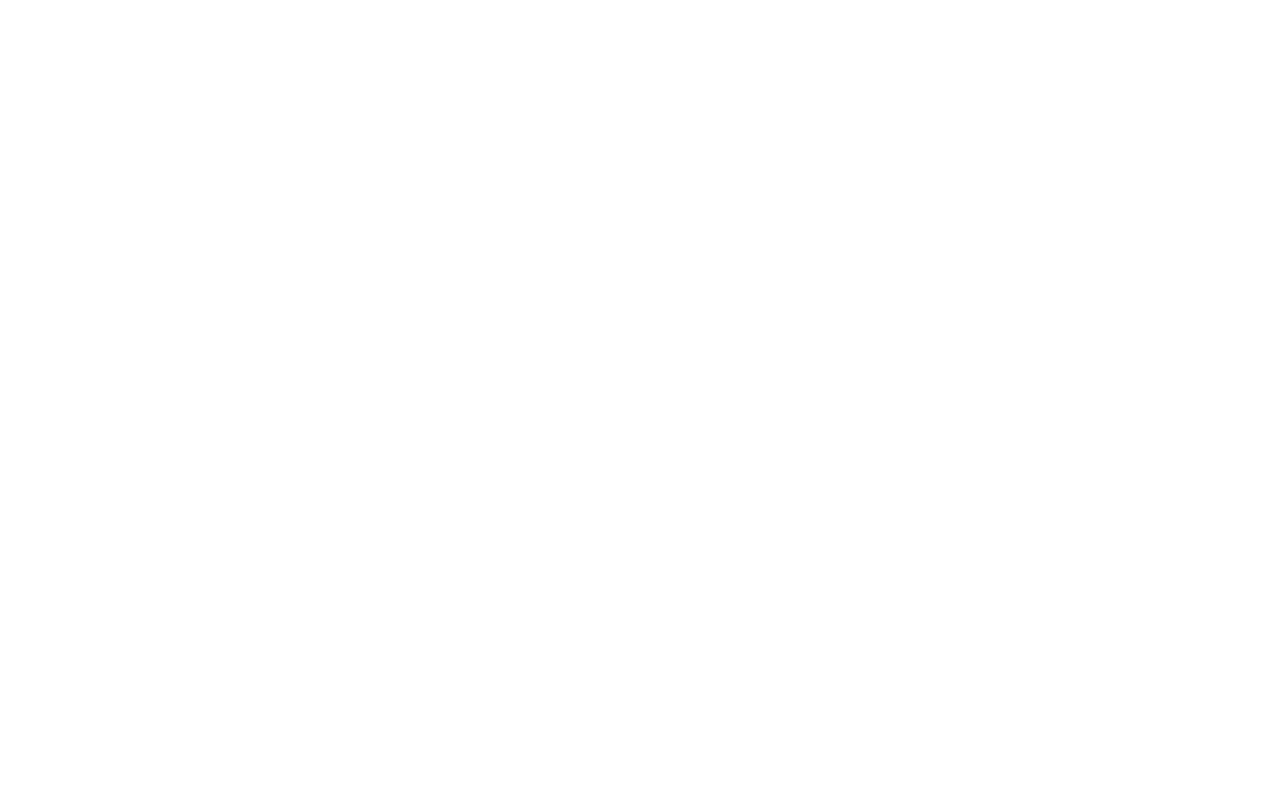
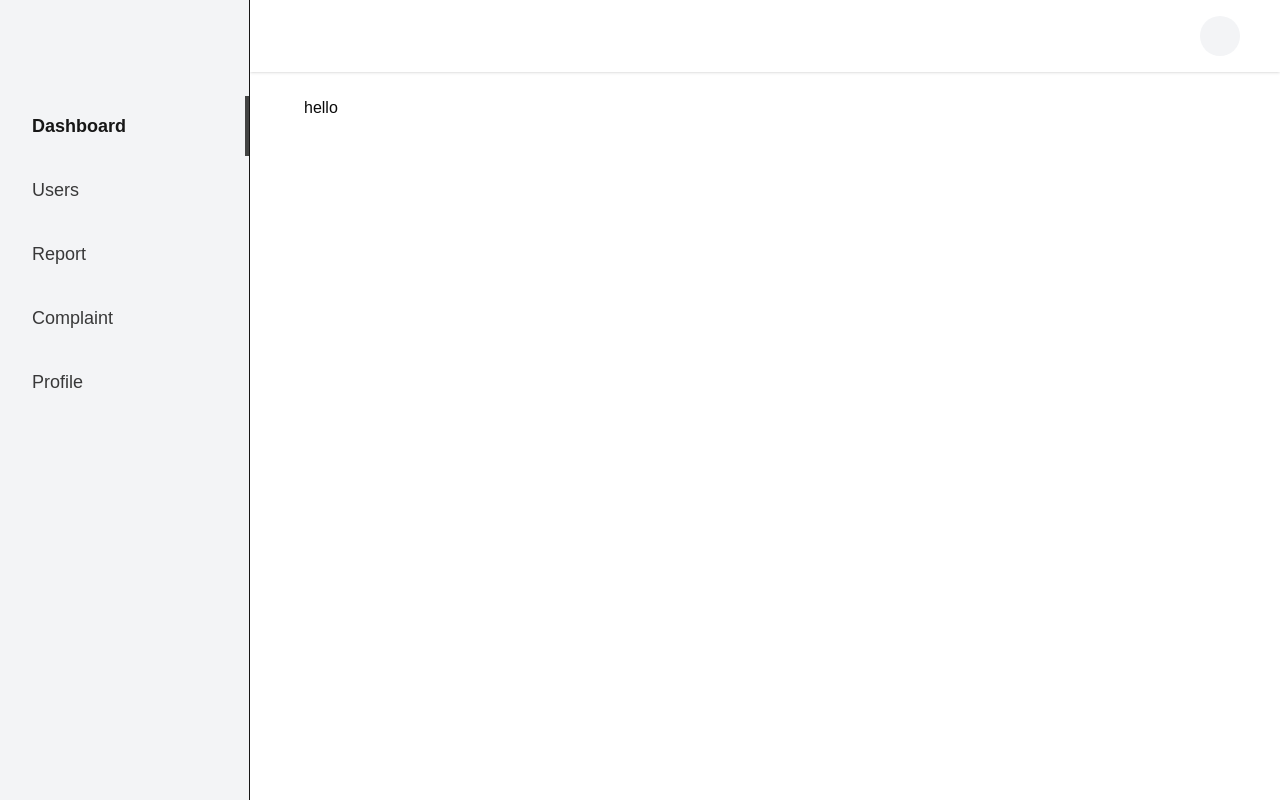
Before and after one commit to Rajan66/FixMyRoad, a Next.js app in the folder frontend/: page /dashboard in a window 1280 px wide. Built offline with nearby package versions, Linux system fonts and the light colour scheme.

Commit message:
feat:Setup for dashboard

```diff
--- a/frontend/app/(admin)/dashboard/_components/DashboardMenu.tsx
+++ b/frontend/app/(admin)/dashboard/_components/DashboardMenu.tsx
@@ -3,9 +3,9 @@
 import { LogOut, Menu } from "lucide-react";
 import Image from "next/image";
 import MblSidebarItem from "./MblSidebarItem";
-import logo from "@/public/assets/logo.png";
+// import logo from "@/public/assets/logo.png";
 import { sidebarLinks } from "./list/sidebarLinks";
-import { auth, signOut } from "@/auth";
+// import { auth, signOut } from "@/auth";
 import { Button } from "@/components/ui/button";
 import LogoutBtn from "@/components/LogoutBtn";
 
@@ -20,13 +20,13 @@
         side={"left"}
         className="w-[200px] flex flex-col items-center p-0 pt-20 gap-y-5 bg-white"
       >
-        <Image
+        {/* <Image
           src={logo}
           width={120}
           height={120}
           alt="BiteBuddy Logo"
           className="w-20 mr-16"
-        />
+        /> */}
 
         <div className="w-full flex flex-col gap-y-0 flex-grow">
           {sidebarLinks.map((item, index) => (
@@ -34,7 +34,7 @@
           ))}
         </div>
         <div className="flex justify-start items-center mb-10 mr-10">
-          <LogoutBtn />
+          {/* <LogoutBtn /> */}
         </div>
       </SheetContent>
       <SheetFooter>
--- /dev/null
+++ b/frontend/app/(admin)/dashboard/_components/MblSidebarItem.tsx
@@ -0,0 +1,34 @@
+"use client";
+
+import { SheetClose } from "@/components/ui/sheet";
+import { cn } from "@/lib/utils";
+import Link from "next/link";
+import { usePathname } from "next/navigation";
+import React from "react";
+
+type MblSidebarItemProps = {
+  link: string;
+  name: string;
+};
+
+const MblSidebarItem = ({ link, name }: MblSidebarItemProps) => {
+  const pathname = usePathname();
+  return (
+    <SheetClose asChild>
+      <Link
+        href={link}
+        className={cn(
+          "flex items-center gap-x-1 text-foreground transition duration-150 ease-in-out hover:bg-primary/20 w-full font-medium opacity-80 text-lg py-4 pl-8",
+          {
+            "text-primary  font-bold opacity-100 ":
+              pathname === link || (link !== '/dashboard' && pathname.startsWith(link)),
+          }
+        )}
+      >
+        {name}
+      </Link>
+    </SheetClose>
+  );
+};
+
+export default MblSidebarItem;
--- a/frontend/app/(admin)/dashboard/_components/Sidebar.tsx
+++ b/frontend/app/(admin)/dashboard/_components/Sidebar.tsx
@@ -2,27 +2,26 @@
 import Link from "next/link";
 import { sidebarLinks } from "./list/sidebarLinks";
 import SidebarItem from "./SidebarItem";
-import logo from "@/public/assets/logo.png";
-import { Role } from "@/next-auth";
+// import logo from "../public/next.svg";
 import { Button } from "@/components/ui/button";
-import { auth, signOut } from "@/auth";
+// import { auth, signOut } from "@/auth";
 import { LogOut } from "lucide-react";
 import LogoutBtn from "@/components/LogoutBtn";
 
 const Sidebar = async () => {
-  const session = await auth();
-  const userRole = session?.user?.role;
+  // const session = await auth();
+  // const userRole = session?.user?.role;
 
   return (
     <aside className="custom-scrollbar hidden py-10 fixed left-0 top-0 h-screen overflow-y-auto w-[250px] bg-gray-100 text-background lg:flex flex-col items-start gap-y-14 border-r border-r-primary">
       <Link href={"/"} className="px-8">
-        <Image
+        {/* <Image
           src={logo}
           width={200}
           height={200}
-          alt="BiteBuddy Logo"
+          alt="FixMyRoad Logo"
           className="my-auto w-[80px]"
-        />
+        /> */}
       </Link>
       <div className="w-full flex flex-col gap-y-5 flex-grow">
         <div className="w-full flex flex-col gap-1">
@@ -32,7 +31,7 @@
         </div>
       </div>
       <div className="flex justify-center items-center px-4">
-        <LogoutBtn />
+        {/* <LogoutBtn /> */}
       </div>
     </aside>
   );
--- a/frontend/app/(admin)/dashboard/_components/TopBar.tsx
+++ b/frontend/app/(admin)/dashboard/_components/TopBar.tsx
@@ -1,10 +1,10 @@
 import { LogOut } from "lucide-react";
 import React from "react";
 import DashboardMenu from "./DashboardMenu";
-import { auth, signOut } from "@/auth";
+// import { auth, signOut } from "@/auth";
 
 const TopBar = async () => {
-  const session = await auth();
+  // const session = await auth();
 
   return (
     <div className="lg:ml-[15.65rem] py-4 px-4 md:px-10 shadow flex justify-between items-center">
@@ -14,7 +14,7 @@
 
       <div className="flex items-center gap-x-5">
         <div className="size-[40px] flex items-center justify-center rounded-full bg-gray-100  text-foreground text-lg font-semibold">
-          {session?.user?.firstName?.charAt(0)}
+          {/* {session?.user?.firstName?.charAt(0)} */}
         </div>
       </div>
     </div>
--- a/frontend/app/(admin)/dashboard/_components/list/sidebarLinks.ts
+++ b/frontend/app/(admin)/dashboard/_components/list/sidebarLinks.ts
@@ -4,14 +4,22 @@
     //   link: "/dashboard",
     // },
     {
-      name: "Restaurants",
-      link: "/dashboard/restaurants",
+      name: "Dashboard",
+      link: "/dashboard",
     },
     {
       name: "Users",
       link: "/dashboard/users",
     },
     {
+      name: "Report",
+      link: "/dashboard/report",
+    },
+    {
+      name: "Complaint",
+      link: "/dashboard/complaint",
+    },
+    {
       name: "Profile",
       link: "/dashboard/profile",
     },
--- a/frontend/app/(admin)/dashboard/layout.tsx
+++ b/frontend/app/(admin)/dashboard/layout.tsx
@@ -8,20 +8,19 @@
     children: React.ReactNode;
 }) {
     return (
-        <>
-        </>
-        // <AdminRoute>
-        //   <section className="flex overflow-x-hidden">
-        //     <Sidebar />
-        //     <div className="w-full flex flex-col gap-y-6 xvsm:gap-y-11">
-        //       <TopBar />
-        //       <div className="mx-[1rem] lg:ml-[19rem]">
-        //         {/* <BreadCrumbs /> */}
 
-        //         {children}
-        //       </div>
-        //     </div>
-        //   </section>
-        // </AdminRoute>
+        // {/*  <AdminRoute> */}
+          <section className="flex overflow-x-hidden">
+            <Sidebar />
+            <div className="w-full flex flex-col gap-y-6 xvsm:gap-y-11">
+              <TopBar />
+              <div className="mx-[1rem] lg:ml-[19rem]">
+                {/* <BreadCrumbs /> */}
+
+                {children}
+              </div>
+            </div>
+          </section>
+        // {/* // </AdminRoute> */}
     );
 }
--- a/frontend/app/(admin)/dashboard/page.tsx
+++ b/frontend/app/(admin)/dashboard/page.tsx
@@ -6,11 +6,11 @@
 const page = () => {
   const router = useRouter();
 
-  router.push('/dashboard/restaurants')
+  // router.push('/dashboard')
 
 
   return (
-    <Loading />
+    <div>hello</div>
   )
 }
 
--- /dev/null
+++ b/frontend/auth.ts
@@ -0,0 +1,55 @@
+// import NextAuth from "next-auth";
+// import { authConfig } from "./auth.config";
+// import Credentials from "next-auth/providers/credentials";
+// import { z } from "zod";
+// import type { LoginResponseData } from "@/lib/definitions";
+// import { PostRequest } from "./lib/axios/server/axios";
+
+// async function loginWithEmailAndPassword(
+//   email: string,
+//   password: string
+// ): Promise<LoginResponseData | undefined> {
+//   try {
+//     const res = await PostRequest(`/api/auth/login`, { email, password }, {});
+//     return res.data;
+//   } catch (error) {
+//     console.log("hi");
+//     throw new Error("Failed to fetch user.");
+//   }
+// }
+
+// export const { auth, signIn, signOut, handlers } = NextAuth({
+//   ...authConfig,
+//   trustHost: true,
+//   basePath: "/api/auth",
+//   providers: [
+//     Credentials({
+//       async authorize(credentials) {
+//         const parsedCredentials = z
+//           .object({ email: z.string().email(), password: z.string() })
+//           .safeParse(credentials);
+
+//         console.log(parsedCredentials);
+
+//         if (!parsedCredentials.success) throw new Error("Invalid Credentials");
+//         const { email, password } = parsedCredentials.data;
+//         // console.log(email || "abc")
+//         const res = await loginWithEmailAndPassword(email, password);
+
+//         if (!res) {
+//           throw new Error("Invaid Credentials");
+//         }
+
+//         const UserData = {
+//           id: res.user.id.toString(),
+//           access_token: res.token,
+//           firstName: `${res.user.firstName}`,
+//           lastName: `${res.user.lastName}`,
+//           email: res.user.email,
+//           role: res.user.role,
+//         };
+//         return UserData;
+//       },
+//     }),
+//   ],
+// });
--- a/frontend/components/LogoutBtn.tsx
+++ b/frontend/components/LogoutBtn.tsx
@@ -3,30 +3,30 @@
 import { LogOut } from "lucide-react";
 import { useSession } from "next-auth/react";
 import React from "react";
-import { logoutUser } from "@/lib/actions";
+// import { logoutUser } from "@/lib/actions";
 import { Button } from "@/components/ui/button";
 
 const LogoutBtn = () => {
   const session = useSession();
 
-  const handleSubmit = async (e: React.FormEvent<HTMLFormElement>) => {
-    e.preventDefault();
-    const data = await logoutUser();
-    if (data) {
-      window.location.reload();
-    }
-  };
+  // const handleSubmit = async (e: React.FormEvent<HTMLFormElement>) => {
+  //   e.preventDefault();
+  //   const data = await logoutUser();
+  //   if (data) {
+  //     window.location.reload();
+  //   }
+  // };
 
-  if (session?.data?.user) {
-    return (
-      <form className="" onSubmit={handleSubmit}>
-        <Button className="flex justify-start items-center font-semibold text-white text-base bg-primary hover:bg-primary/90">
-          <LogOut className="size-6" strokeWidth={3} />
-          &nbsp; Logout
-        </Button>
-      </form>
-    );
-  }
+  // if (session?.data?.user) {
+  //   return (
+  //     <form className="" onSubmit={handleSubmit}>
+  //       <Button className="flex justify-start items-center font-semibold text-white text-base bg-primary hover:bg-primary/90">
+  //         <LogOut className="size-6" strokeWidth={3} />
+  //         &nbsp; Logout
+  //       </Button>
+  //     </form>
+  //   );
+  // }
 
   return;
 };
--- a/frontend/package.json
+++ b/frontend/package.json
@@ -15,10 +15,12 @@
     "clsx": "^2.1.1",
     "lucide-react": "^0.468.0",
     "next": "15.1.2",
+    "next-auth": "^4.24.11",
     "react": "^19.0.0",
     "react-dom": "^19.0.0",
     "tailwind-merge": "^2.5.5",
-    "tailwindcss-animate": "^1.0.7"
+    "tailwindcss-animate": "^1.0.7",
+    "zod": "^3.24.1"
   },
   "devDependencies": {
     "@eslint/eslintrc": "^3",
```
Also changed, not shown: frontend/auth.config.ts (added, +32 -0 lines), frontend/public/assets/logo.jpg (added), frontend/public/assets/logo.png (added).
